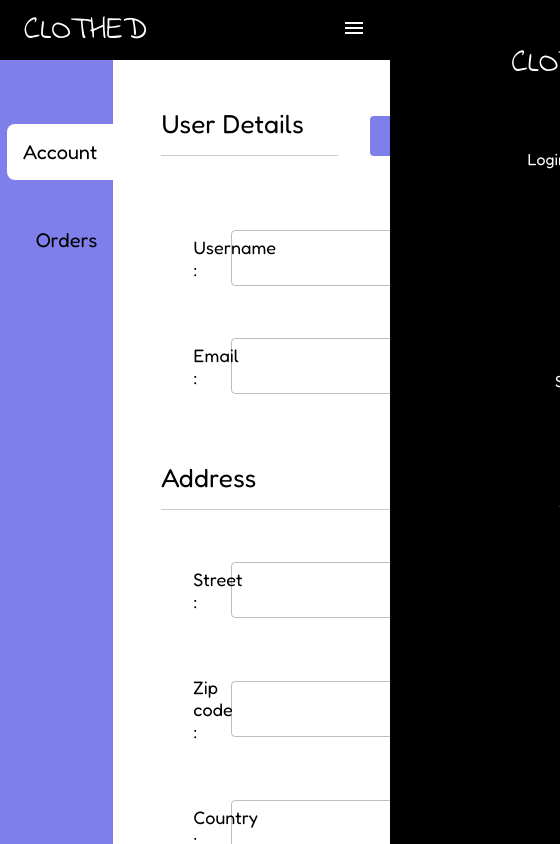
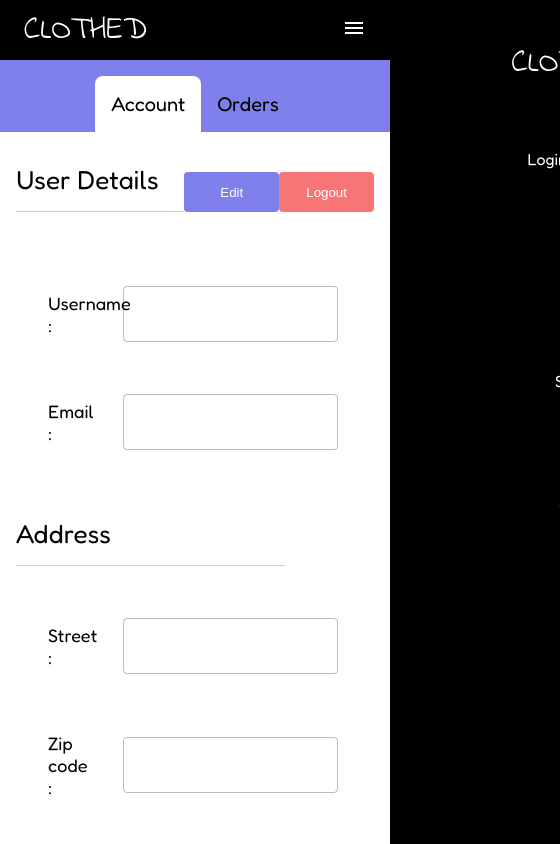
Before and after one commit to Saurav-Singh-Rauthan/Clothed, a React (Create React App) app: page /account in a window 390 px wide. Shown: the top 844 px of the page, 560 px wide, since content can reach past the window. Built offline with nearby package versions, Linux system fonts and the light colour scheme; no server answers.

Commit message:
ui changes userInfo page

```diff
--- a/src/components/Pages/Account/Account.module.css
+++ b/src/components/Pages/Account/Account.module.css
@@ -4,7 +4,6 @@
 }
 
 .optionContainer {
-  grid-area: sidebar;
   width: 150px;
   display: flex;
   flex-direction: column;
@@ -31,6 +30,48 @@
 .contentContainer {
   width: 100%;
   padding: 2rem 3rem;
-  grid-area: content;
-  /* background: rgb(127, 127, 236); */
 }
+
+@media (max-width : 576px){
+  .contentContainer {
+    padding: 1rem;
+  }
+
+  .container {
+    flex-direction: column;
+  }
+
+  .optionContainer {
+    width: 100%;
+    flex-direction: row;
+    justify-content: center;
+    padding: 1rem 0 0 0;
+  }
+
+  .option {
+    margin: 0;
+    border-radius: 8px 8px 0 0;
+  }
+}
+
+@media (min-width:577px) and (max-width: 768px) {
+  .container {
+    flex-direction: column;
+  }
+
+  .optionContainer {
+    width: 100%;
+    flex-direction: row;
+    justify-content: center;
+    padding: 1rem 0 0 0;
+  }
+
+  .option {
+    margin: 0;
+    border-radius: 8px 8px 0 0;
+  }
+
+  .contentContainer {
+    padding: 2rem;
+  }
+}
--- a/src/components/Pages/Account/Userinfo/Userinfo.js
+++ b/src/components/Pages/Account/Userinfo/Userinfo.js
@@ -184,13 +184,15 @@ const Userinfo = (props) => {
           </div>
         </React.Fragment>
       ) : (
-        <CircularProgress
+        <div
           style={{
             display: "flex",
             justifyContent: "center",
             alignItems: "center",
           }}
-        />
+        >
+          <CircularProgress />
+        </div>
       )}
     </div>
   );
--- a/src/components/Pages/Account/Userinfo/Userinfo.module.css
+++ b/src/components/Pages/Account/Userinfo/Userinfo.module.css
@@ -85,3 +85,48 @@
   width: 75%;
   padding: 1rem 0;
 }
+
+@media (max-width: 576px) {
+  .heading p {
+    width: 50%;
+  }
+
+  .infoFields {
+    grid-template-columns: 30% 60%;
+  }
+
+  .edit,
+  .save {
+    margin: 0;
+  }
+}
+
+@media (min-width: 577px) and (max-width: 768px) {
+  .heading p {
+    width: 50%;
+  }
+
+  .infoFields {
+    grid-template-columns: 30% 60%;
+  }
+
+  .edit,
+  .save {
+    margin: 0;
+  }
+}
+
+@media (min-width: 769px) and (max-width: 1200px) {
+  .heading p {
+    width: 60%;
+  }
+
+  .infoFields {
+    grid-template-columns: 30% 60%;
+  }
+
+  .edit,
+  .save {
+    margin: 0;
+  }
+}
```
Also changed, not shown: src/components/Cards/Card/Card.js (+1 -6 lines).
